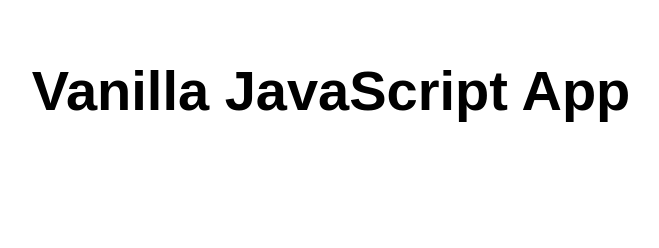
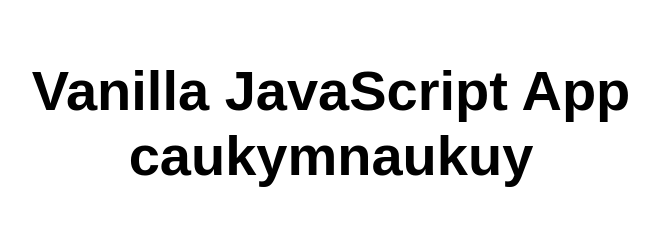
Before and after one commit to soffiia2/sofiarepo, a website: page src/index.html in a window 1280 px wide. Shown: the whole page, without its empty margins (309-968 px from the left). Drawn offline with Linux system fonts and the light colour scheme.

Commit message:
Update index.html

```diff
--- a/src/index.html
+++ b/src/index.html
@@ -10,7 +10,7 @@
 
 <body>
   <main>
-    <h1>Vanilla JavaScript App</h1>
+    <h1>Vanilla JavaScript App caukymnaukuy</h1>
   </main>
 </body>
 
```
